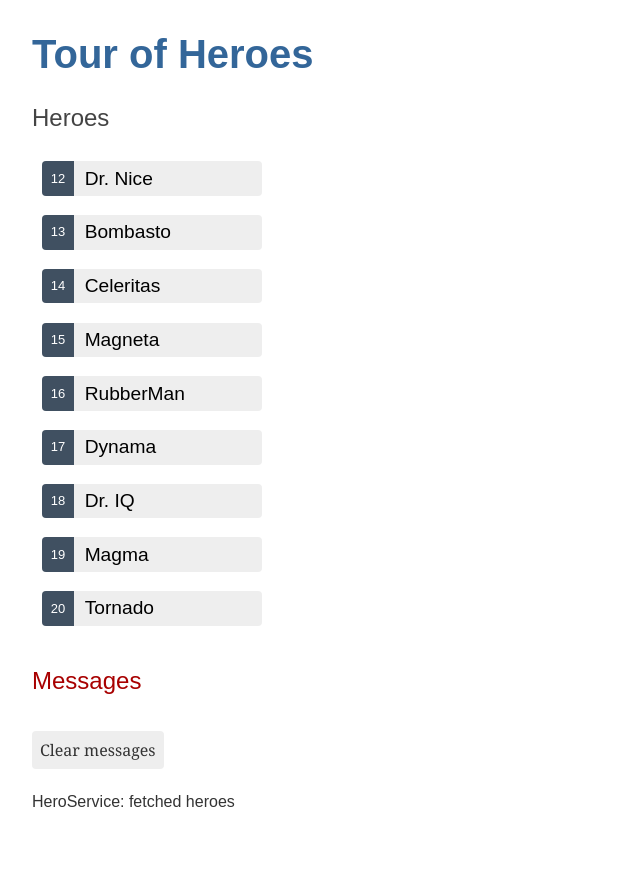
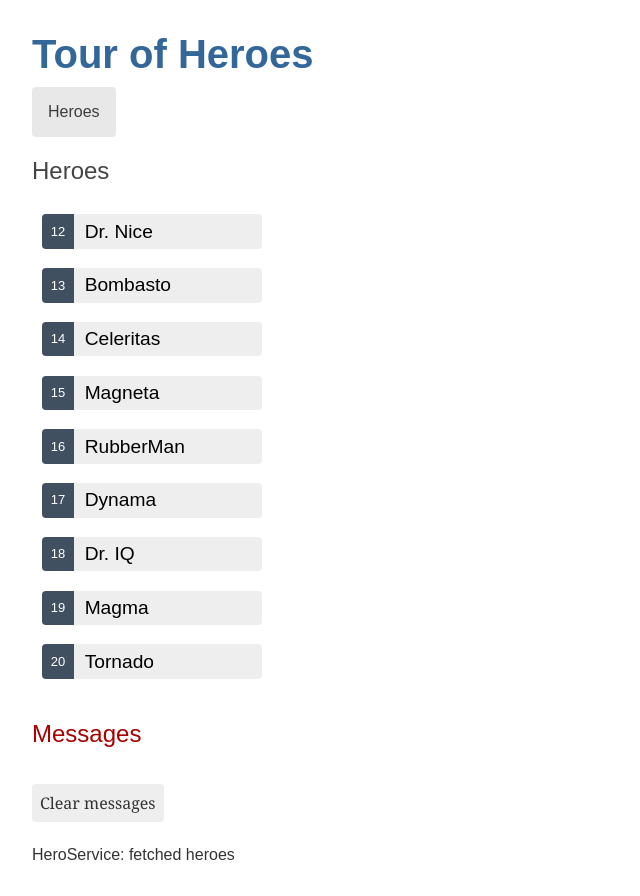
Before and after one commit to grossmann94/angular-tour-of-heroes, an Angular app: page /heroes in a window 1280 px wide. Shown: the whole page, without its empty margins (0-640 px from the left). Before the commit the page ends 843 px from the top, so only its background shows below. Built offline with nearby package versions, Linux system fonts and the light colour scheme.

Commit message:
added nav for heroes route

```diff
--- a/src/app/app.component.css
+++ b/src/app/app.component.css
@@ -0,0 +1,21 @@
+/* AppComponent's private CSS styles */
+h1 {
+  margin-bottom: 0;
+}
+nav a {
+  padding: 1rem;
+  text-decoration: none;
+  margin-top: 10px;
+  display: inline-block;
+  background-color: #e8e8e8;
+  color: #3d3d3d;
+  border-radius: 4px;
+}
+
+nav a:hover {
+  color: white;
+  background-color: #42545c;
+}
+nav a:active {
+  background-color: black;
+}
--- a/src/app/app.component.html
+++ b/src/app/app.component.html
@@ -1,3 +1,4 @@
 <h1>{{ title }}</h1>
-<app-heroes></app-heroes>
+<nav><a routerLink="/heroes">Heroes</a></nav>
+<router-outlet></router-outlet>
 <app-messages></app-messages>
```
